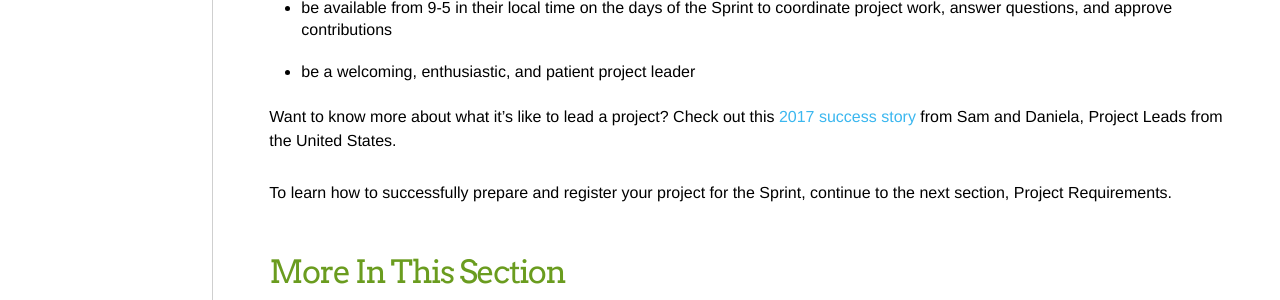
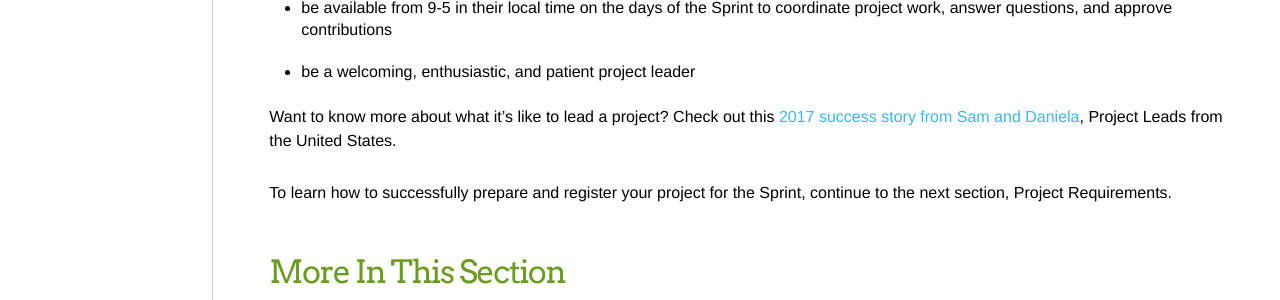
Before and after one commit to mozilla/global-sprint, a Jekyll site: the page built from _articles/project-lead-guide.md, in a window 1280 px wide. Shown: the part 646-946 px from the top of the page. Built offline with Jekyll 4.4.1, drawn with Linux system fonts in a browser that asks for light colours; comment, search, counter and statistics services are not loaded.

```diff
--- a/_articles/project-lead-guide.md
+++ b/_articles/project-lead-guide.md
@@ -22,6 +22,6 @@ In addition to a willingness to work openly, project leads must:
 * be available from 9-5 in their local time on the days of the Sprint to coordinate project work, answer questions, and approve contributions
 * be a welcoming, enthusiastic, and patient project leader
 
-Want to know more about what it's like to lead a project? Check out this [2017 success story](https://medium.com/read-write-participate/daniela-and-sam-project-co-leads-a-global-sprint-2017-story-5f1fcfafb5a5) from Sam and Daniela, Project Leads from the United States.
+Want to know more about what it's like to lead a project? Check out this [2017 success story from Sam and Daniela](https://medium.com/read-write-participate/daniela-and-sam-project-co-leads-a-global-sprint-2017-story-5f1fcfafb5a5), Project Leads from the United States.
 
 To learn how to successfully prepare and register your project for the Sprint, continue to the next section, Project Requirements.
```
